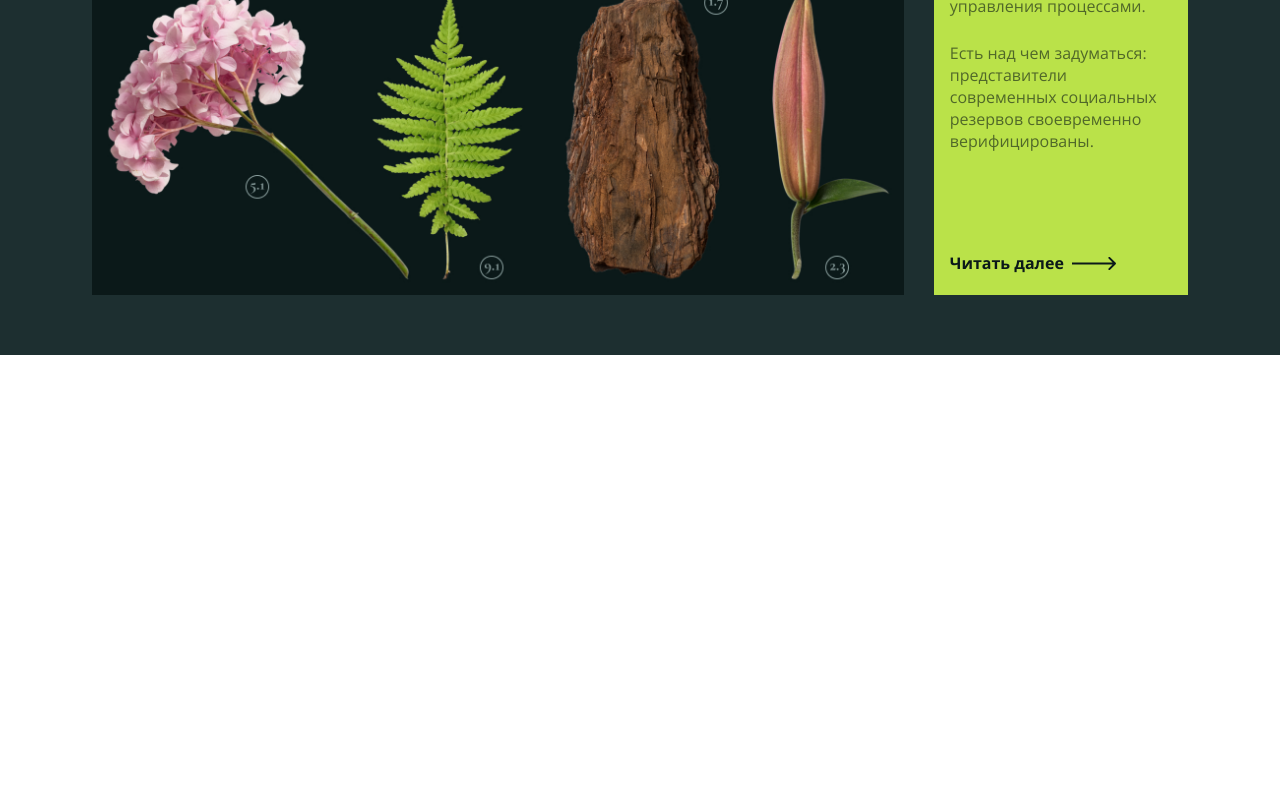
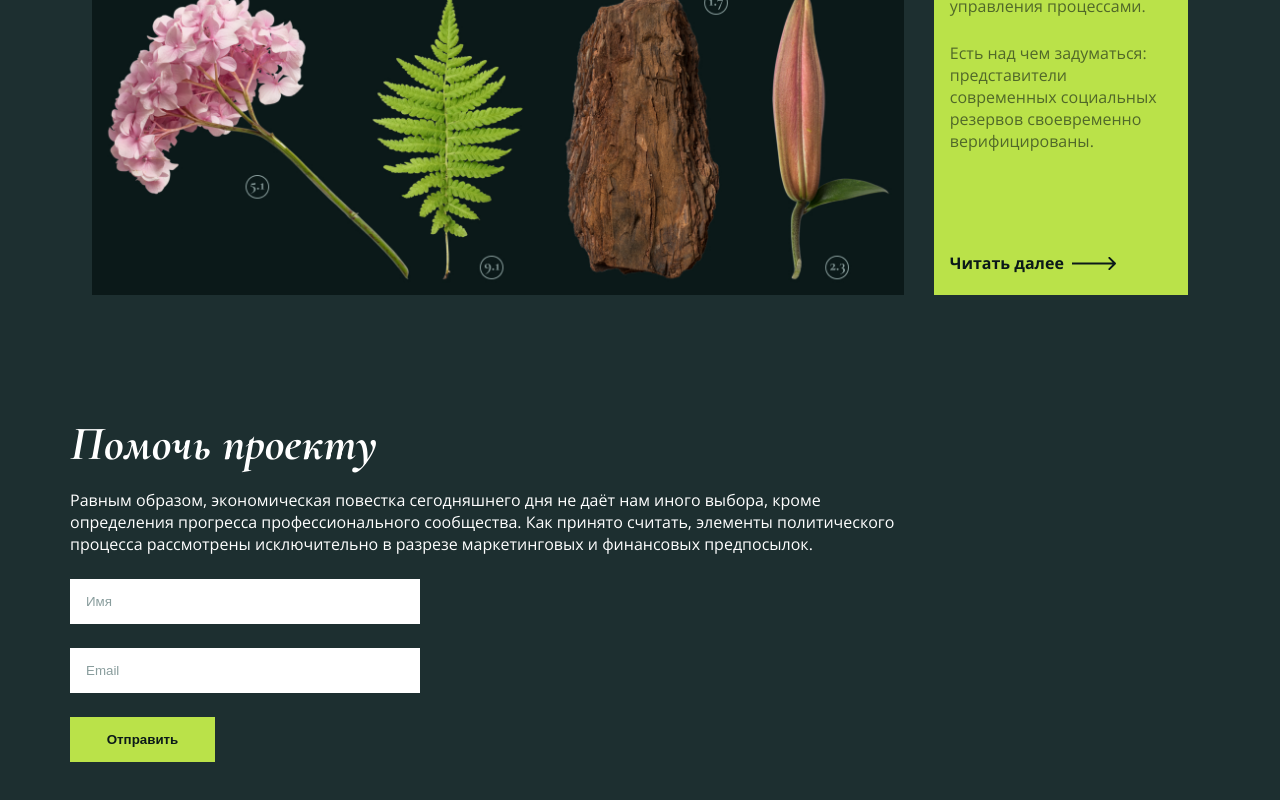
Before and after one commit to SergeyMalyuga/natural-artifacts, an Angular app: page / in a window 1280 px wide. Shown: the part 1339-2139 px from the top of the page. Before the commit the page ends 1694 px from the top, so only its background shows below. Built offline with nearby package versions, Linux system fonts and the light colour scheme.

Commit message:
Создать contact.component. Завершить вёрстку contact.component.

```diff
--- /dev/null
+++ b/src/app/features/contact/contact.component.html
@@ -0,0 +1,21 @@
+<section class="contact">
+  <div class="contact__content container">
+    <h2 class="contact__title">Помочь проекту</h2>
+    <p class="contact__text">Равным образом, экономическая повестка сегодняшнего дня не даёт нам иного выбора, кроме
+      определения прогресса
+      профессионального сообщества. Как принято считать, элементы политического процесса рассмотрены исключительно в
+      разрезе маркетинговых и финансовых предпосылок. </p>
+    <form [formGroup]="contactForm" class="contact__form">
+      @if (contactForm.get('name')?.errors?.['pattern']) {
+        <div class="contact__error">
+          <small>Недопустимый формат</small>
+        </div>
+      }
+      <label class="visually-hidden" for="name">Имя</label>
+      <input formControlName="name" id="name" class="contact__name" [class.contact__name--error]="contactForm.get('name')?.errors?.['pattern']" type="text" placeholder="Имя" />
+      <label class="visually-hidden" for="email">Электронная почта</label>
+      <input id="email" class="contact__email" type="email" placeholder="Email" />
+      <button class="contact__submit">Отправить</button>
+    </form>
+  </div>
+</section>
--- /dev/null
+++ b/src/app/features/contact/contact.component.scss
@@ -0,0 +1,111 @@
+@use '../../../styles/variables';
+@use '../../../assets/scss/functions';
+
+.contact {
+  background-color: variables.$bg-main-color;
+
+  &__content {
+    margin: 0 auto;
+    padding: 60px 0 60px;
+  }
+
+  &__title {
+    margin: 0 0 16px;
+    font-family: variables.$font-family-secondary;
+    font-style: italic;
+    font-size: 48px;
+    font-weight: 700;
+    line-height: 58px;
+    letter-spacing: 0;
+    text-align: left;
+  }
+
+  &__text {
+    max-width: 825px;
+    width: 100%;
+    margin: 0 0 24px;
+  }
+
+  &__form {
+    position: relative;
+    display: flex;
+    gap: 24px;
+    flex-direction: column;
+
+    input {
+      max-width: 350px;
+      width: 100%;
+      line-height: 180%;
+      border: none;
+      background-color: variables.$text-main-color;
+      padding: 10.5px 16px 10.5px;
+      cursor: pointer;
+
+      &::placeholder {
+        color: variables.$grey;
+      }
+
+      &:hover {
+        background-color: variables.$grey;
+
+        &::placeholder {
+          color: variables.$text-main-color;
+        }
+      }
+
+      &:focus {
+        outline: none;
+
+        &-visible {
+          outline: 1px solid variables.$green-focus;
+          outline-offset: 2px;
+        }
+      }
+
+      &:active::placeholder {
+        color: variables.$bg-footer-color;
+      }
+    }
+  }
+
+  &__submit {
+    max-width: 145px;
+    width: 100%;
+    background-color: variables.$bg-accent-color;
+    color: variables.$bg-footer-color;
+    font-weight: 700;
+    line-height: 165%;
+    letter-spacing: 0;
+    text-align: center;
+    padding: 11.5px 26px;
+    border: none;
+
+    &:hover {
+      background-color: variables.$green-hover;
+    }
+
+    &:active {
+      background-color: variables.$green-active;
+    }
+
+    &:focus {
+      outline: none;
+
+      &-visible {
+        outline: 1px solid variables.$green-focus;
+        outline-offset: 2px;
+      }
+    }
+  }
+
+  &__error {
+    position: absolute;
+    color: rgba(226, 73, 73, 1);
+    left: 0;
+    top: -22px
+  }
+
+  &__name--error {
+    outline: 1px solid rgba(226, 73, 73, 1);
+  }
+}
--- /dev/null
+++ b/src/app/features/contact/contact.component.ts
@@ -0,0 +1,17 @@
+import { ChangeDetectionStrategy, Component, inject } from '@angular/core';
+import { FormBuilder, FormGroup, ReactiveFormsModule, Validators } from '@angular/forms';
+
+@Component({
+  selector: 'app-contact',
+  imports: [ReactiveFormsModule],
+  templateUrl: './contact.component.html',
+  styleUrl: './contact.component.scss',
+  changeDetection: ChangeDetectionStrategy.OnPush,
+})
+export class ContactComponent {
+  private fb: FormBuilder = inject(FormBuilder);
+
+  public contactForm: FormGroup = this.fb.group({
+    name: ['', [Validators.required, Validators.pattern(/^[a-zA-Zа-яА-ЯёЁ\s]+$/)]],
+  });
+}
--- a/src/app/pages/main/main.component.html
+++ b/src/app/pages/main/main.component.html
@@ -2,3 +2,4 @@
 <app-hero></app-hero>
 <app-gallery></app-gallery>
 <app-about></app-about>
+<app-contact></app-contact>
--- a/src/app/pages/main/main.component.ts
+++ b/src/app/pages/main/main.component.ts
@@ -3,10 +3,11 @@ import { HeaderComponent } from '../../features/header/header.component';
 import { HeroComponent } from '../../features/hero/hero.component';
 import { GalleryComponent } from '../../features/gallery/gallery.component';
 import { AboutComponent } from '../../features/about/about.component';
+import { ContactComponent } from '../../features/contact/contact.component';
 
 @Component({
   selector: 'app-main',
-  imports: [HeaderComponent, HeroComponent, GalleryComponent, AboutComponent],
+  imports: [HeaderComponent, HeroComponent, GalleryComponent, AboutComponent, ContactComponent],
   templateUrl: './main.component.html',
   styleUrl: './main.component.scss',
   changeDetection: ChangeDetectionStrategy.OnPush,
```
Also changed, not shown: 1 other file (tests, documents, lock files or other folders).
